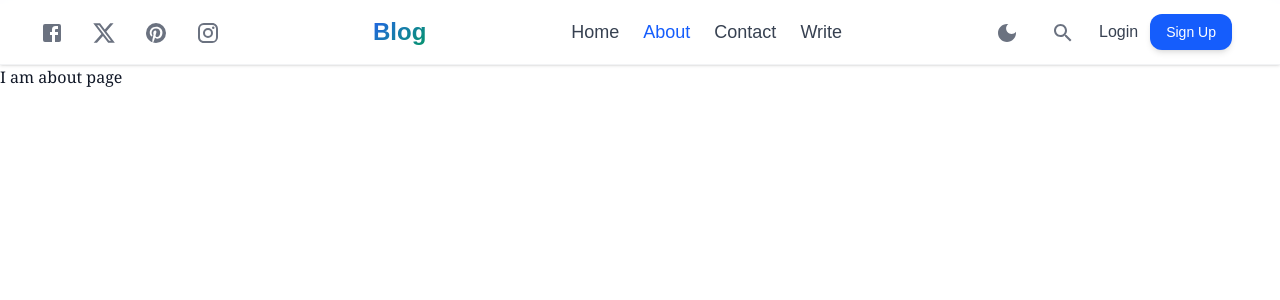
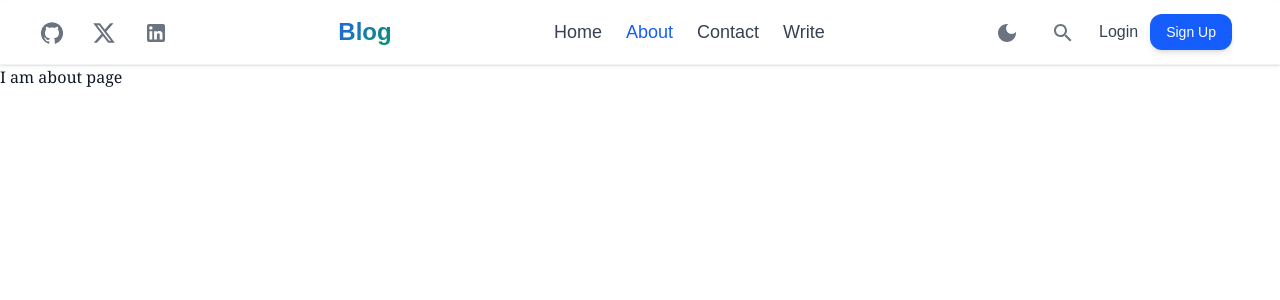
Before and after one commit to Yogesh1306/BlogSite, a React (Vite) app in the folder frontend/: page /about in a window 1280 px wide. Shown: the top 300 px of the page. Built offline with nearby package versions, Linux system fonts and the light colour scheme.

Commit message:
feat: enhance Navbar with social media links and improve user data handling

```diff
--- a/frontend/src/components/navbar/Navbar.jsx
+++ b/frontend/src/components/navbar/Navbar.jsx
@@ -1,48 +1,67 @@
-import { Facebook, X, Pinterest, Instagram, Search, LightMode, DarkMode } from "@mui/icons-material";
-import { NavLink } from 'react-router';
-import { useState,useContext } from 'react';
+import {
+  X,
+  Search,
+  LightMode,
+  DarkMode,
+  GitHub,
+  LinkedIn,
+} from "@mui/icons-material";
+import { NavLink } from "react-router";
+import { useState, useContext } from "react";
 import { Context } from "../../context/Context";
-import { useTheme } from '../../context/ThemeContext';
-import SearchModal from '../ui/SearchModal';
+import { useTheme } from "../../context/ThemeContext";
+import SearchModal from "../ui/SearchModal";
 
 const Navbar = () => {
   const publicPath = "http://localhost:3000/";
   const [showDrop, setShowDrop] = useState(false);
   const [isMenuOpen, setIsMenuOpen] = useState(false);
   const [isSearchOpen, setIsSearchOpen] = useState(false);
-  const {user, dispatch} = useContext(Context);
+  const { user, dispatch } = useContext(Context);
   const { theme, toggleTheme, isDark } = useTheme();
 
-  const handleLogout = ()=>{
-    dispatch({type: "LOGOUT"});
-    window.location.replace("/");
-  }
-
   const navItems = [
-    { to: '/', label: 'Home' },
-    { to: '/about', label: 'About' },
-    { to: '/contact', label: 'Contact' },
-    { to: '/write', label: 'Write' },
+    { to: "/", label: "Home" },
+    { to: "/about", label: "About" },
+    { to: "/contact", label: "Contact" },
+    { to: "/write", label: "Write" },
   ];
 
+  const handleLogout = () => {
+    dispatch({ type: "LOGOUT" });
+    window.location.replace("/");
+  };
+
   return (
-    <nav className="sticky top-0 z-50 bg-white/95 backdrop-blur-md border-b border-gray-200/50 shadow-sm transition-all duration-300">
+    <nav className="sticky top-0 z-50 bg-white/95 backdrop-blur-md border-b border-gray-200/50 shadow-sm transition-all duration-300 ">
+      <div className="relative>">
+
       <div className="max-w-7xl mx-auto px-4 sm:px-6 lg:px-8">
         <div className="flex justify-between items-center h-16">
           {/* Social Media Icons */}
           <div className="hidden md:flex items-center space-x-4">
             <div className="flex items-center space-x-3">
-              <a href="#" className="text-gray-500 hover:text-blue-600 transition-colors duration-200 p-2 rounded-full hover:bg-blue-50">
-                <Facebook className="w-5 h-5" />
+              <a
+                href="https://github.com/Yogesh1306"
+                target="_blank"
+                className="text-gray-500 hover:text-blue-600 transition-colors duration-200 p-2 rounded-full hover:bg-blue-50"
+              >
+                <GitHub className="w-5 h-5"/>
               </a>
-              <a href="#" className="text-gray-500 hover:text-gray-900 transition-colors duration-200 p-2 rounded-full hover:bg-gray-100">
+              <a
+                href="https://x.com/joshiyogesh24"
+                target="_blank"
+                className="text-gray-500 hover:text-gray-900 transition-colors duration-200 p-2 rounded-full hover:bg-gray-100"
+              >
                 <X className="w-5 h-5" />
               </a>
-              <a href="#" className="text-gray-500 hover:text-red-500 transition-colors duration-200 p-2 rounded-full hover:bg-red-50">
-                <Pinterest className="w-5 h-5" />
-              </a>
-              <a href="#" className="text-gray-500 hover:text-pink-500 transition-colors duration-200 p-2 rounded-full hover:bg-pink-50">
-                <Instagram className="w-5 h-5" />
+
+              <a
+                href="https://www.linkedin.com/in/yogeshjoshi13"
+                target="_blank"
+                className="text-gray-500 hover:text-pink-500 transition-colors duration-200 p-2 rounded-full hover:bg-pink-50"
+              >
+                <LinkedIn className="w-5 h-5" />
               </a>
             </div>
           </div>
@@ -66,8 +85,8 @@ const Navbar = () => {
                     className={({ isActive }) =>
                       `font-secondary text-lg font-medium transition-all duration-200 relative group ${
                         isActive
-                          ? 'text-blue-600'
-                          : 'text-gray-700 hover:text-blue-600'
+                          ? "text-blue-600"
+                          : "text-gray-700 hover:text-blue-600"
                       }`
                     }
                   >
@@ -84,9 +103,13 @@ const Navbar = () => {
             <button
               onClick={toggleTheme}
               className="p-2 rounded-full text-gray-500 hover:text-gray-700 hover:bg-gray-100 transition-all duration-200"
-              aria-label={`Switch to ${isDark ? 'light' : 'dark'} mode`}
+              aria-label={`Switch to ${isDark ? "light" : "dark"} mode`}
             >
-              {isDark ? <LightMode className="w-5 h-5" /> : <DarkMode className="w-5 h-5" />}
+              {isDark ? (
+                <LightMode className="w-5 h-5" />
+              ) : (
+                <DarkMode className="w-5 h-5" />
+              )}
             </button>
 
             {/* Search Icon */}
@@ -104,18 +127,32 @@ const Navbar = () => {
                   onClick={() => setShowDrop(!showDrop)}
                   className="flex items-center space-x-2 p-2 rounded-full hover:bg-gray-100 transition-all duration-200"
                 >
-                  <img className="w-8 h-8 rounded-full object-cover border-2 border-gray-200" src={publicPath + user.data.profilePic} alt={user.data.username} />
-                  <span className="hidden sm:block font-medium text-gray-700">{user.data.username}</span>
+                  <img
+                    className="w-8 h-8 rounded-full object-cover border-2 border-gray-200"
+                    src={(publicPath + user?.userData.profileImg)}
+                    alt={user?.userData.username}
+                  />
+                  <span className="hidden sm:block font-medium text-gray-700">
+                    {user?.userData.username}
+                  </span>
                 </button>
 
                 {/* User Dropdown */}
-                <div className={`absolute right-0 mt-2 w-56 bg-white rounded-xl shadow-lg border border-gray-100 transition-all duration-200 transform ${
-                  showDrop ? 'opacity-100 scale-100 translate-y-0' : 'opacity-0 scale-95 -translate-y-2 pointer-events-none'
-                }`}>
+                <div
+                  className={`absolute right-0 mt-2 w-56 bg-white rounded-xl shadow-lg border border-gray-100 transition-all duration-200 transform ${
+                    showDrop
+                      ? "opacity-100 scale-100 translate-y-0"
+                      : "opacity-0 scale-95 -translate-y-2 pointer-events-none"
+                  }`}
+                >
                   {/* User Info */}
                   <div className="p-4 border-b border-gray-100">
-                    <div className="font-secondary font-semibold text-gray-900">{user.data.username}</div>
-                    <div className="font-primary text-sm text-gray-500 truncate">{user.data.email}</div>
+                    <div className="font-secondary font-semibold text-gray-900">
+                      {user?.userData.username}
+                    </div>
+                    <div className="font-primary text-sm text-gray-500 truncate">
+                      {user?.userData.email}
+                    </div>
                   </div>
 
                   {/* Menu Items */}
@@ -175,11 +212,26 @@ const Navbar = () => {
               onClick={() => setIsMenuOpen(!isMenuOpen)}
               className="md:hidden p-2 rounded-md text-gray-500 hover:text-gray-700 hover:bg-gray-100 transition-all duration-200"
             >
-              <svg className="w-6 h-6" fill="none" stroke="currentColor" viewBox="0 0 24 24">
+              <svg
+                className="w-6 h-6"
+                fill="none"
+                stroke="currentColor"
+                viewBox="0 0 24 24"
+              >
                 {isMenuOpen ? (
-                  <path strokeLinecap="round" strokeLinejoin="round" strokeWidth={2} d="M6 18L18 6M6 6l12 12" />
+                  <path
+                    strokeLinecap="round"
+                    strokeLinejoin="round"
+                    strokeWidth={2}
+                    d="M6 18L18 6M6 6l12 12"
+                  />
                 ) : (
-                  <path strokeLinecap="round" strokeLinejoin="round" strokeWidth={2} d="M4 6h16M4 12h16M4 18h16" />
+                  <path
+                    strokeLinecap="round"
+                    strokeLinejoin="round"
+                    strokeWidth={2}
+                    d="M4 6h16M4 12h16M4 18h16"
+                  />
                 )}
               </svg>
             </button>
@@ -187,9 +239,13 @@ const Navbar = () => {
         </div>
 
         {/* Mobile Menu */}
-        <div className={`md:hidden transition-all duration-300 ease-in-out ${
-          isMenuOpen ? 'max-h-96 opacity-100' : 'max-h-0 opacity-0 overflow-hidden'
-        }`}>
+        <div
+          className={`md:hidden transition-all duration-300 ease-in-out ${
+            isMenuOpen
+              ? "max-h-96 opacity-100"
+              : "max-h-0 opacity-0 overflow-hidden"
+          }`}
+        >
           <div className="px-4 py-4 space-y-3 bg-gray-50 border-t border-gray-200">
             {navItems.map((item) => (
               <NavLink
@@ -198,8 +254,8 @@ const Navbar = () => {
                 className={({ isActive }) =>
                   `block px-3 py-2 rounded-lg font-secondary font-medium transition-colors duration-200 ${
                     isActive
-                      ? 'text-blue-600 bg-blue-50'
-                      : 'text-gray-700 hover:text-blue-600 hover:bg-white'
+                      ? "text-blue-600 bg-blue-50"
+                      : "text-gray-700 hover:text-blue-600 hover:bg-white"
                   }`
                 }
                 onClick={() => setIsMenuOpen(false)}
@@ -232,7 +288,16 @@ const Navbar = () => {
       </div>
 
       {/* Search Modal */}
-      <SearchModal isOpen={isSearchOpen} onClose={() => setIsSearchOpen(false)} />
+      <div
+        className={` w-[40vw] min-h-[40vh] border bg-white rounded-2xl p-2 transition-all absolute top-16 right-0 ${isSearchOpen ? "" : "hidden"}`}
+        onMouseLeave={()=>setIsSearchOpen(false)}
+      >
+        <SearchModal
+          isOpen={isSearchOpen}
+          onClose={() => setIsSearchOpen(false)}
+        />
+      </div>
+      </div>
     </nav>
   );
 };
```
